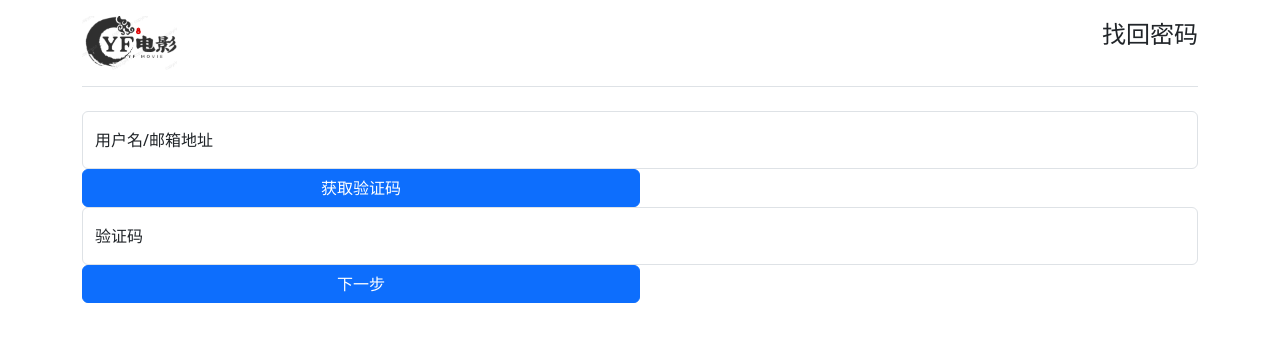
After one commit to Jetonic2003/YFProject, a Flask app: page /forget/ in a window 1280 px wide. The commit adds this page. Shown: the top 342 px of the page. Run offline with Flask 3, Linux system fonts and the light colour scheme; some libraries are stand-ins or nearby versions.

Commit message:
230702 修改

```diff
--- /dev/null
+++ b/Templates/forget.html
@@ -0,0 +1,29 @@
+<!doctype html>
+<html>
+<head>
+     <title>YF电影</title>
+      <link href="{{url_for('static',filename='css/bootstrap.min.css')}}" rel="stylesheet">
+</head>
+<body>
+<div class="container">
+    <header class="d-flex flex-wrap justify-content-center py-3 mb-4 border-bottom">  <!--此为页头-->
+        <a href="/" class="d-flex align-items-center mb-3 mb-md-0 me-md-auto text-dark text-decoration-none">
+          <img src="{{ url_for('static', filename='img/logo.png') }}" width="95" height="54">
+        </a>
+        <span class="fs-4">找回密码</span>
+      </header>
+    <section>
+        <div class="form-floating">
+                <input type="email" class="form-control" id="floatingInput" name="nm" placeholder="name@example.com">
+                <label for="floatingInput">用户名/邮箱地址</label>
+            <button class="w-50 btn btn-primary" type="button">获取验证码</button>
+              </div>
+              <div class="form-floating">
+                <input type="text" class="form-control" id="floatingPassword" name="cod" placeholder="Password">
+                <label for="floatingPassword">验证码</label>
+              </div>
+        <button class="w-50 btn btn-primary" type="submit">下一步</button>
+    </section>
+</div>
+</body>
+</html>
--- a/Templates/login.html
+++ b/Templates/login.html
@@ -30,7 +30,7 @@
                 <label>
                   <input type="checkbox" value="remember-me">在本机上保存密码
                 </label>
-                <a href="#">忘记密码？</a>
+                <a href="{{url_for('forget')}}">忘记密码？</a>
               </div>
               <button class="btn btn-primary" type="submit" value="submit">登录</button>
               <a href="{{url_for('signup')}}">
--- a/main.py
+++ b/main.py
@@ -13,6 +13,10 @@ def login():
 @app.route('/signup/')
 def signup():
     return render_template('signup.html')
+
+@app.route('/forget/')
+def forget():
+    return render_template('forget.html')
 
 @app.route('/rank')
 def rank():
```
